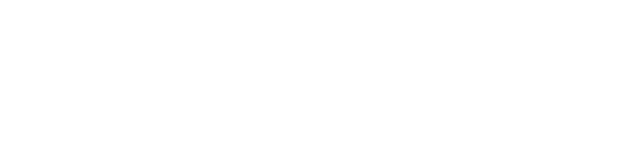
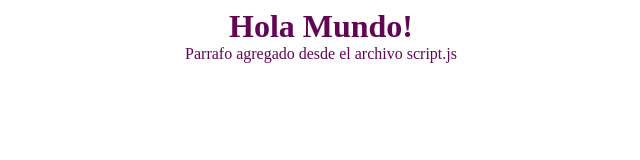
Before and after one commit to CrisYnz/front_end, a plain HTML site: page semana1/index.html in a window 1280 px wide. Shown: the whole page, without its empty margins (319-959 px from the left). Drawn offline with Linux system fonts and the light colour scheme.

Commit message:
html, css y js

```diff
--- /dev/null
+++ b/semana1/apuntes.txt
@@ -0,0 +1,3 @@
+Repositorio curso:
+
+https://github.com/stgoneira/desarrollo-frontend
--- a/semana1/index.html
+++ b/semana1/index.html
@@ -5,8 +5,13 @@
     <meta http-equiv="X-UA-Compatible" content="IE=edge">
     <meta name="viewport" content="width=device-width, initial-scale=1.0">
     <title>Document</title>
+    <link rel="stylesheet" href="styles.css">
+    <link rel="script" href="script.js">
 </head>
 <body>
+    <h1 id="tituloBienvenida">Hola Mundo!</h1>
+    <p id="demo"></p>
 
+    <script src="script.js"></script>
 </body>
 </html>
--- /dev/null
+++ b/semana1/script.js
@@ -0,0 +1 @@
+document.getElementById("demo").innerHTML = "Parrafo agregado desde el archivo script.js";
--- /dev/null
+++ b/semana1/styles.css
@@ -0,0 +1,6 @@
+#tituloBienvenida, #demo{
+    color: rgb(96, 6, 83);
+    margin: auto;
+    display: flex;
+    justify-content: center;
+}
```
